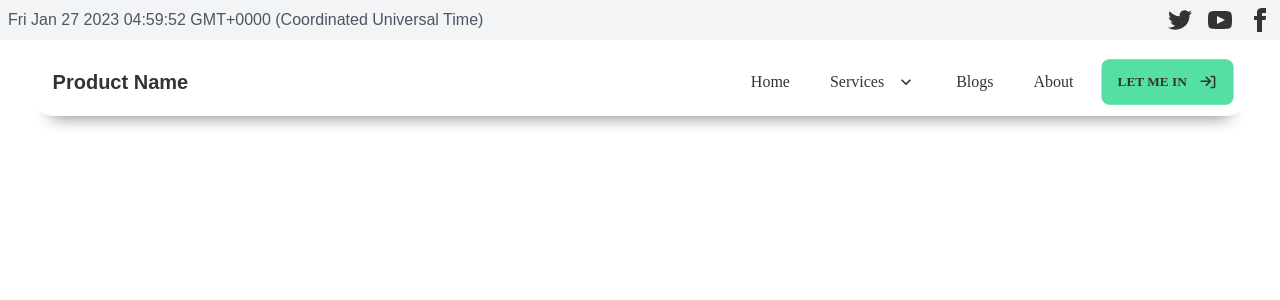
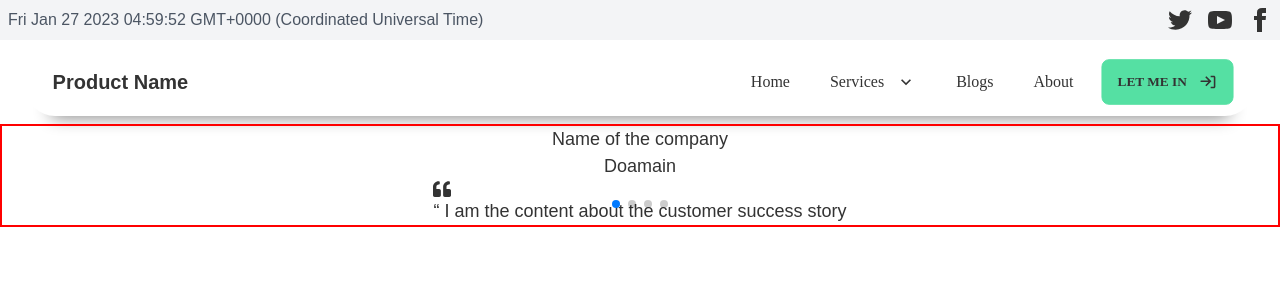
Before and after one commit to AnikKDev/ic-frontend-telemedicine, a React (Create React App) app: page / in a window 1280 px wide. Shown: the top 300 px of the page. Built offline with nearby package versions, Linux system fonts and the light colour scheme.

Commit message:
installed swiper

```diff
--- a/package.json
+++ b/package.json
@@ -12,6 +12,7 @@
     "react-icons": "4.7.1",
     "react-router-dom": "6.7.0",
     "react-scripts": "5.0.1",
+    "swiper": "8.4.6",
     "web-vitals": "^2.1.0"
   },
   "scripts": {
--- a/src/Pages/Homepage/Homepage.js
+++ b/src/Pages/Homepage/Homepage.js
@@ -1,7 +1,15 @@
 import React from "react";
+import Services from "./Services/Services";
 
 const Homepage = () => {
-  return <div></div>;
+  return (
+    <div>
+      {/* banner */}
+      {/* services */}
+      <Services />
+      {/* recent blogs */}
+    </div>
+  );
 };
 
 export default Homepage;
--- /dev/null
+++ b/src/Pages/Homepage/Services/Services.css
@@ -0,0 +1,39 @@
+.swiper {
+  width: 100%;
+  height: 100%;
+}
+
+.swiper-slide {
+  text-align: center;
+  font-size: 18px;
+  /* background: black; */
+
+  /* Center slide text vertically */
+  display: -webkit-box;
+  display: -ms-flexbox;
+  display: -webkit-flex;
+  display: flex;
+  -webkit-box-pack: center;
+  -ms-flex-pack: center;
+  -webkit-justify-content: center;
+  justify-content: center;
+  -webkit-box-align: center;
+  -ms-flex-align: center;
+  -webkit-align-items: center;
+  align-items: center;
+}
+
+.swiper-slide img {
+  display: block;
+  width: 100%;
+  height: 100%;
+  object-fit: cover;
+}
+
+.swiper {
+  margin-left: auto;
+  margin-right: auto;
+}
+.services__container {
+  border: 2px solid red;
+}
--- /dev/null
+++ b/src/Pages/Homepage/Services/Services.js
@@ -0,0 +1,56 @@
+import React from "react";
+import { FaQuoteLeft } from "react-icons/fa";
+import { Swiper, SwiperSlide } from "swiper/react";
+import { Navigation, Pagination } from "swiper";
+// Import Swiper styles
+import "swiper/css";
+import "swiper/css/pagination";
+import "swiper/css/navigation";
+import "./Services.css";
+
+const Services = () => {
+  // dummy
+  const dummyArray = [1, 2, 3, 4];
+  return (
+    <div className="services__container">
+      <Swiper
+        slidesPerView={1}
+        spaceBetween={30}
+        loop={true}
+        pagination={{
+          clickable: true,
+        }}
+        // navigation={true}
+        modules={[Pagination, Navigation]}
+        className="mySwiper"
+      >
+        <Swiper
+          pagination={{ clickable: true }}
+          modules={[Pagination]}
+          className=""
+        >
+          {dummyArray.map((testimonial) => (
+            <SwiperSlide>
+              <div className={``}>
+                <div className={``}>
+                  {/*background image */}
+                  <div className={`my-auto`}>
+                    <h5>Name of the company</h5>
+                    <p>Doamain</p>
+                  </div>
+                </div>
+                <div className={``}>
+                  {/* content */}
+                  <FaQuoteLeft className={``} />
+                  <h5>“ I am the content about the customer success story</h5>
+                </div>
+              </div>
+            </SwiperSlide>
+          ))}
+        </Swiper>
+      </Swiper>
+    </div>
+  );
+};
+
+export default Services;
```
Also changed, not shown: 1 other file (tests, documents, lock files or other folders).
